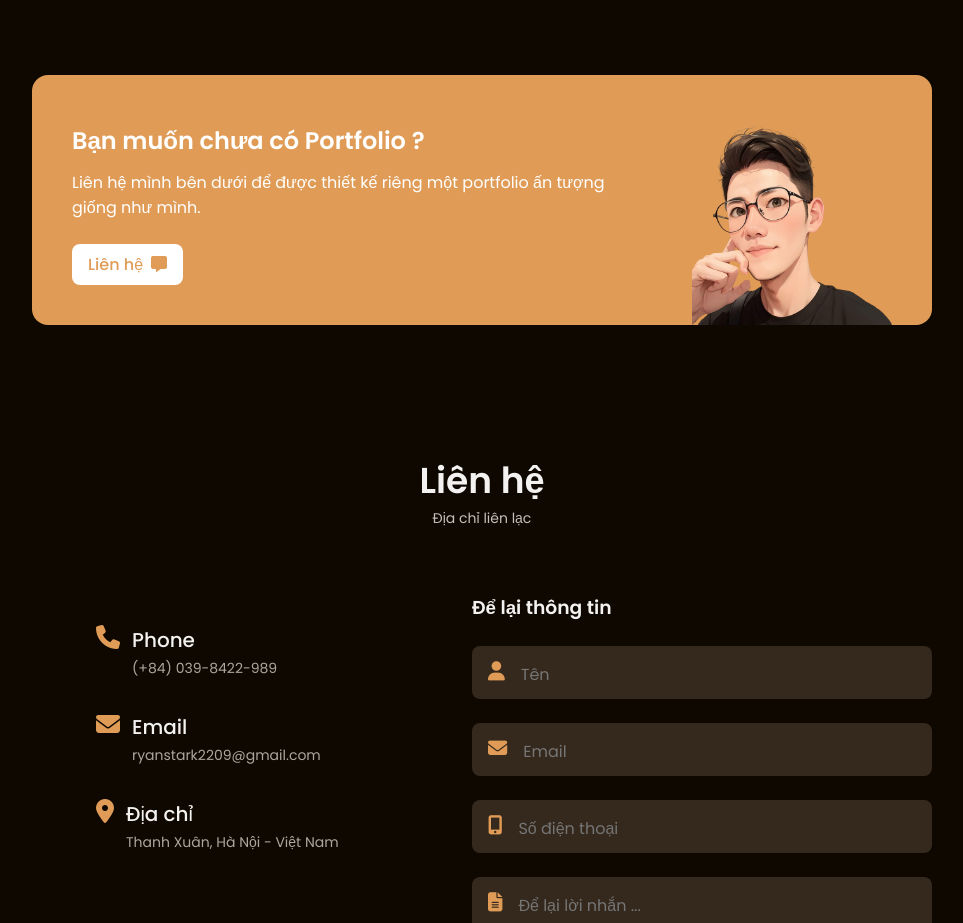
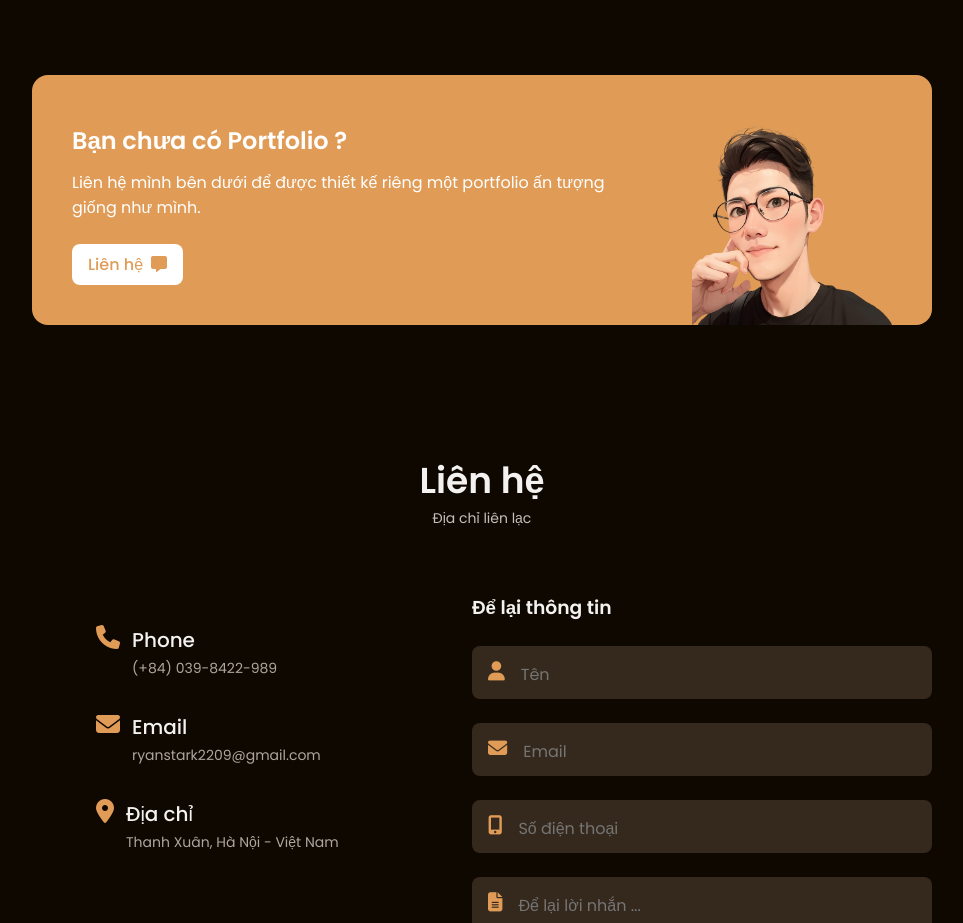
Before and after one commit to RyanStark99/Ryan-Portfolio-VN, a plain HTML site: page index.html in a window 1280 px wide. Shown: the part 3800-4723 px from the top of the page, without its empty margins (158-1121 px from the left). Drawn offline with nearby package versions, Linux system fonts and the light colour scheme.

Commit message:
Update index.html

```diff
--- a/index.html
+++ b/index.html
@@ -899,7 +899,7 @@
                 <div class="project__bg">
                     <div class="project__container container grid">
                         <div class="project__data">
-                            <h2 class="project__title">Bạn muốn chưa có Portfolio ?</h2>
+                            <h2 class="project__title">Bạn chưa có Portfolio ?</h2>
                             <p class="project__description">Liên hệ mình bên dưới để được thiết kế riêng một portfolio ấn tượng giống như mình.</p>
                             <a href="#contact" class="button button--flex button--white">
                                 Liên hệ<i class="fas fa-message project__icon button__icon"></i>
```
